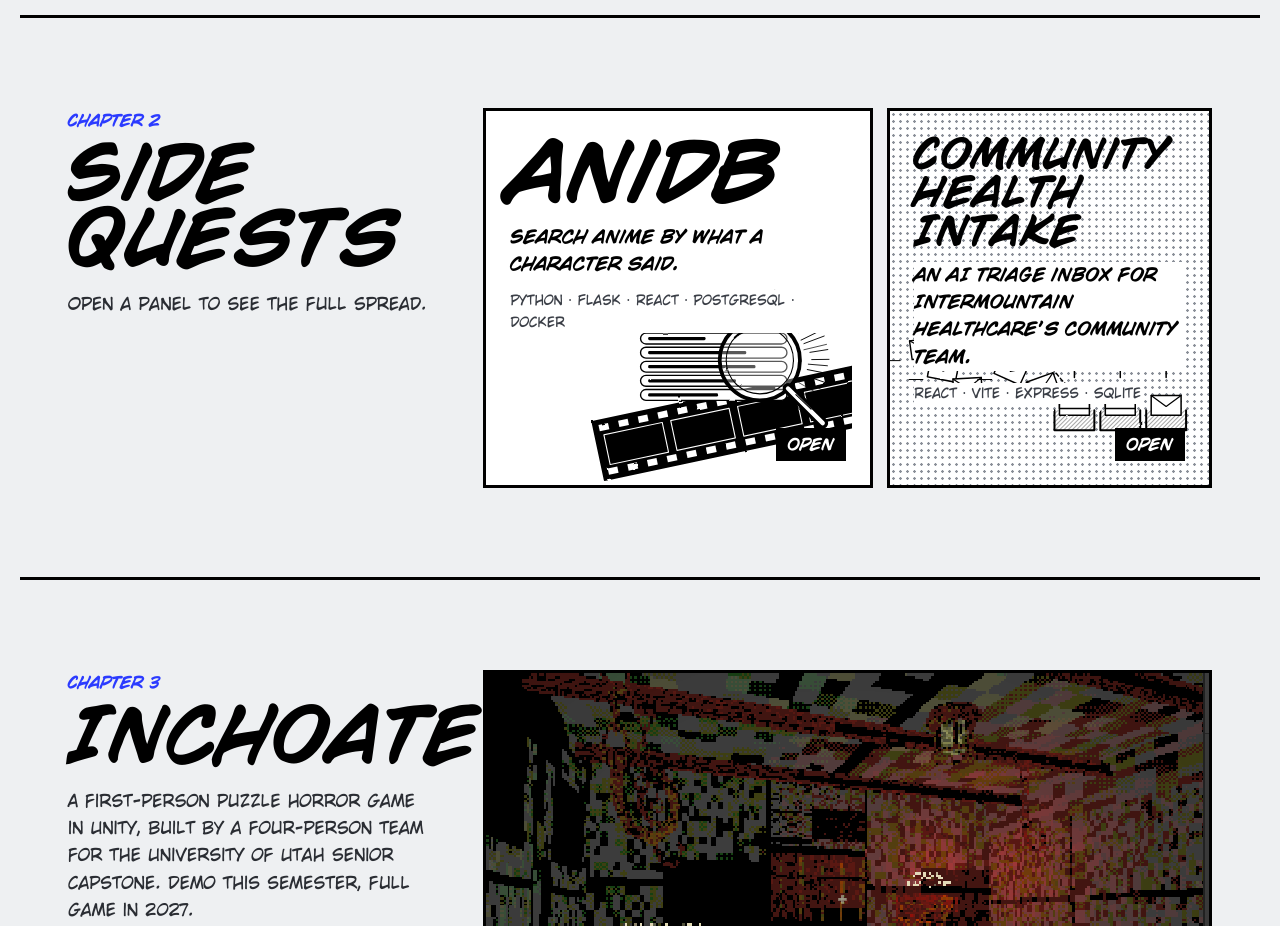
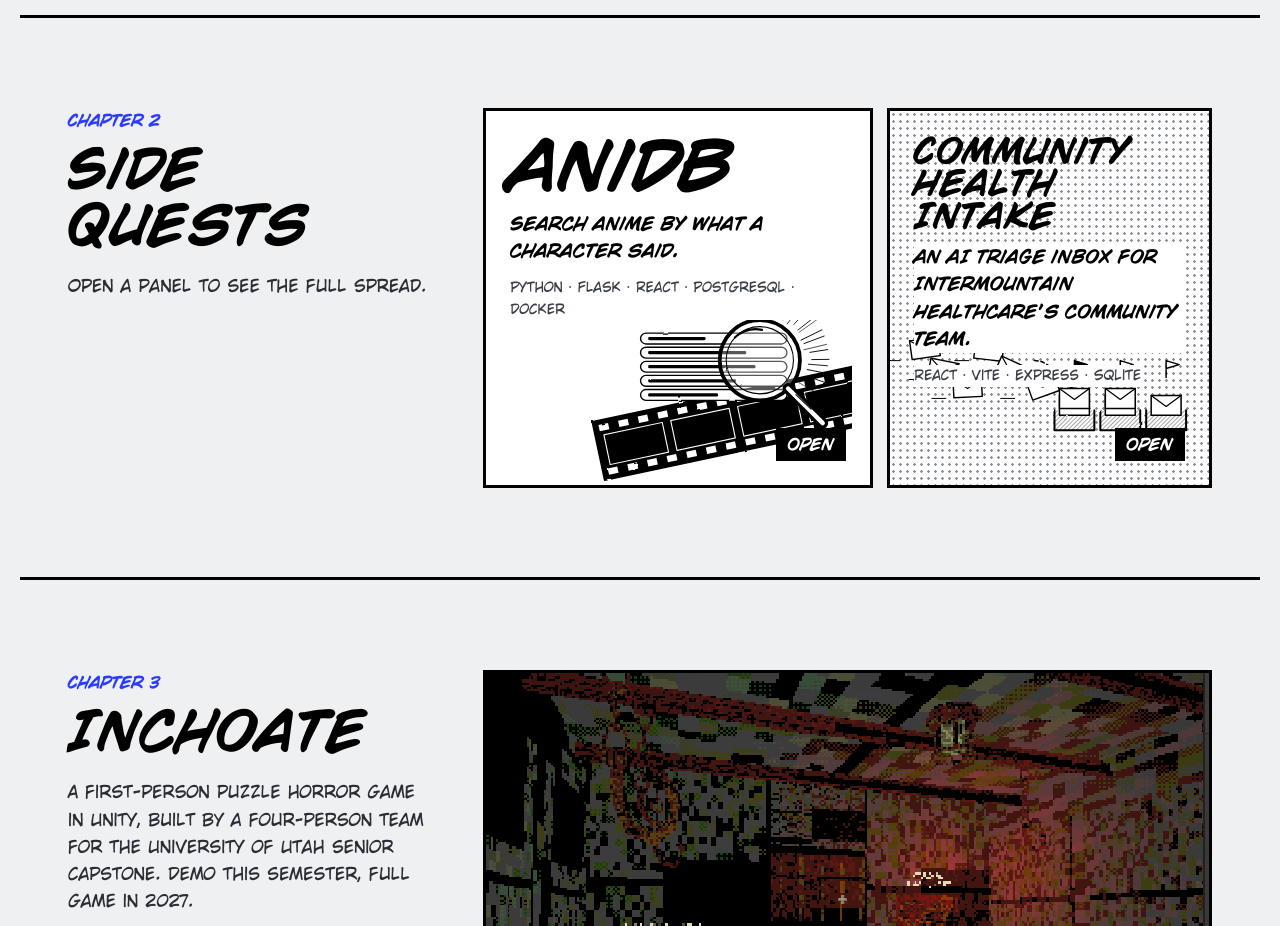
Before and after one commit to Sensxy/portfolio, a plain HTML site: page index.html in a window 1280 px wide. Shown: the part 2400-3326 px from the top of the page. Drawn offline with Linux system fonts and the light colour scheme.

Commit message:
Fit Wild Words headings to their panels

```diff
--- a/index.html
+++ b/index.html
@@ -8,7 +8,7 @@
   <meta property="og:title" content="Ozan Hessick — Software Engineer">
   <meta property="og:description" content="Platform automation, full-stack projects, and a game in progress. Told in panels.">
   <meta name="theme-color" content="#EEF0F2">
-  <link rel="stylesheet" href="styles.css?v=wild-words-1">
+  <link rel="stylesheet" href="styles.css?v=wild-words-2">
 </head>
 <body>
   <a class="skip" href="#ch-work">Skip to content</a>
--- a/styles.css
+++ b/styles.css
@@ -66,7 +66,7 @@ a { color: inherit; text-decoration-thickness: 2px; text-underline-offset: 3px;
 a:hover { color: var(--spot); }
 :focus-visible { outline: 3px solid var(--spot); outline-offset: 3px; }
 p { margin: 0; }
-h1, h2, h3 { margin: 0; font-family: var(--display); font-weight: 400; line-height: 0.92; letter-spacing: 0.01em; }
+h1, h2, h3 { margin: 0; font-family: var(--display); font-weight: 400; line-height: 1.1; letter-spacing: 0.01em; }
 
 .skip { position: absolute; left: -999px; top: 8px; background: var(--white); padding: 8px 12px; border: var(--line) solid var(--ink); z-index: 100; }
 .skip:focus { left: 8px; }
@@ -100,9 +100,9 @@ h1, h2, h3 { margin: 0; font-family: var(--display); font-weight: 400; line-heig
 .page + .page { border-top: var(--line) solid var(--ink); }
 .page--title, .page--end { display: block; }
 
-.chapter-head { position: sticky; top: 96px; }
+.chapter-head { position: sticky; top: 96px; container-type: inline-size; }
 .chapter-no { font-weight: 700; font-size: 0.95rem; color: var(--spot); margin-bottom: 10px; }
-.chapter-head h2 { font-size: clamp(2.5rem, 5.5vw, 4.5rem); letter-spacing: 0.01em; margin-bottom: 18px; }
+.chapter-head h2 { font-size: min(14cqi, 3.5rem); letter-spacing: 0.01em; margin-bottom: 18px; }
 .chapter-sub { max-width: 32ch; color: #2a2d33; }
 
 /* ── Panel primitives ───────────────────────────────────── */
@@ -236,7 +236,7 @@ kbd { font-family: var(--body); font-weight: 700; border: 2px solid var(--ink);
 /* ── Projects ───────────────────────────────────────────── */
 .spread--projects { grid-template-columns: 1.2fr 1fr; }
 .project {
-  font: inherit; color: inherit; text-align: left; cursor: pointer;
+  font: inherit; color: inherit; text-align: left; cursor: pointer; container-type: inline-size;
   display: flex; flex-direction: column; gap: 12px;
   min-height: 240px;
   transition: transform 160ms ease, box-shadow 160ms ease;
@@ -244,8 +244,8 @@ kbd { font-family: var(--body); font-weight: 700; border: 2px solid var(--ink);
 .project--a, .project--b { min-height: 380px; }
 .project:hover { transform: translate(-3px, -3px); box-shadow: 6px 6px 0 var(--ink); }
 .project:active { transform: none; box-shadow: none; }
-.p-title { font-family: var(--display); font-size: clamp(1.7rem, 3vw, 2.6rem); line-height: 1; letter-spacing: 0.01em; }
-.project--a .p-title { font-size: clamp(2.6rem, 6vw, 4.8rem); }
+.p-title { font-family: var(--display); font-size: min(12cqi, 2.4rem); line-height: 1; letter-spacing: 0.01em; }
+.project--a .p-title { font-size: min(19cqi, 4.8rem); }
 .p-line { font-weight: 700; max-width: 30ch; background: var(--white); align-self: flex-start; }
 .p-stack { font-size: 0.85rem; color: #3b3f47; background: var(--white); align-self: flex-start; }
 .p-open {
```
